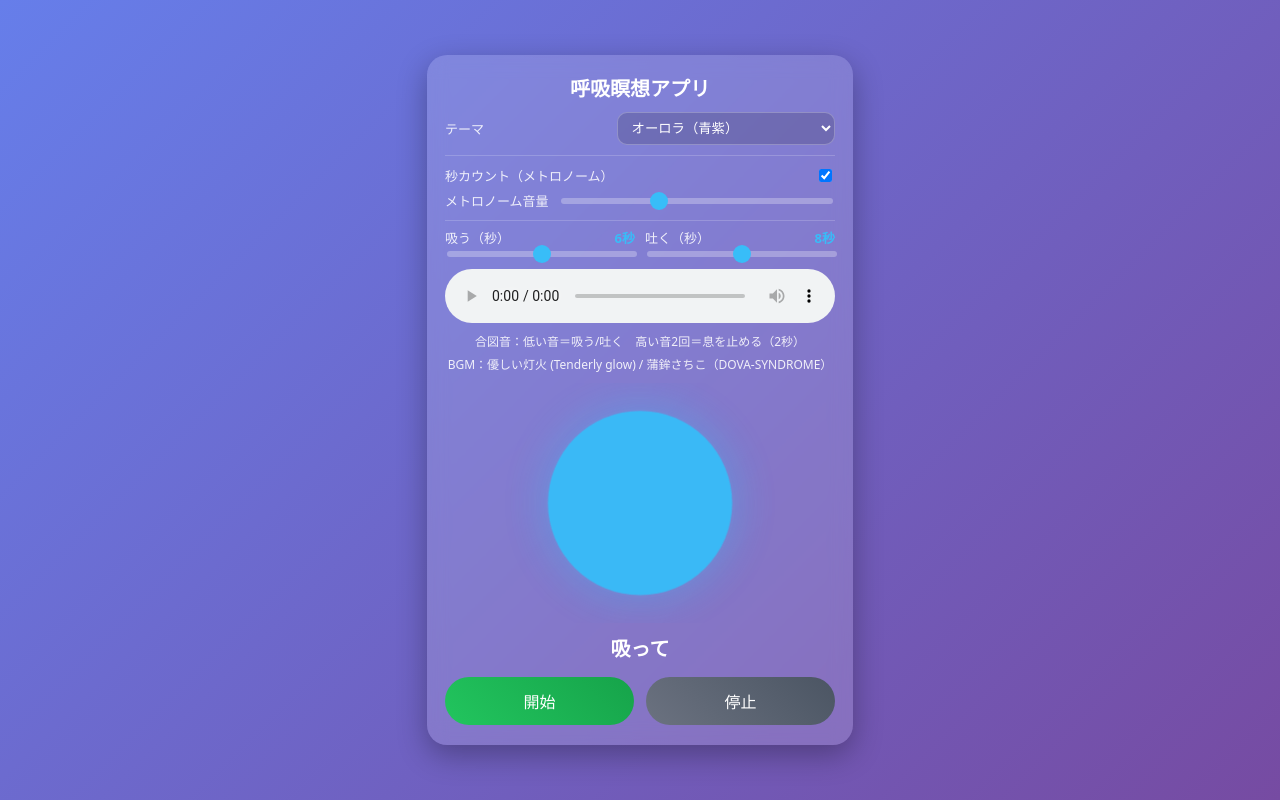
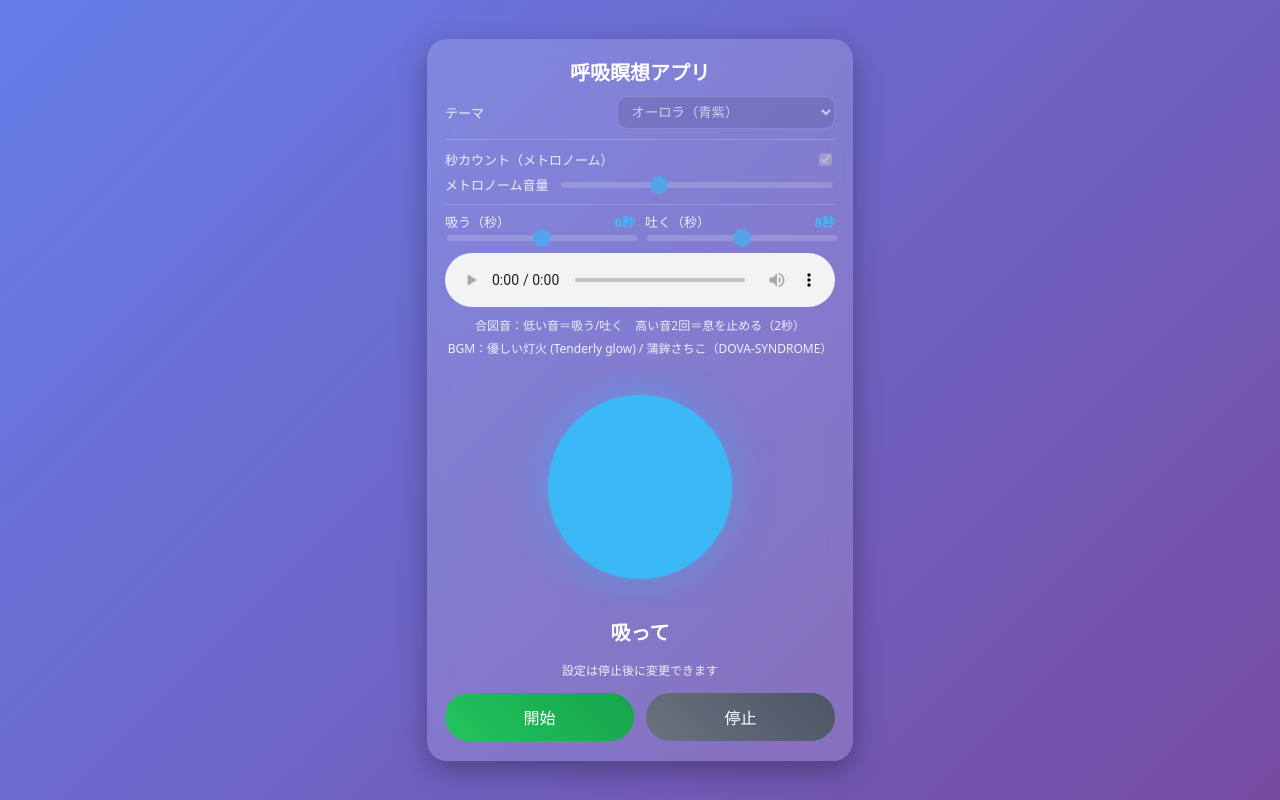
Before and after one commit to xxxelmoxxx/meditation-app, a plain HTML site: page index.html in a window 1280 px wide. Both pictures are taken after a click on the button "開始". Drawn offline with Linux system fonts and the light colour scheme.

Commit message:
Update index.html

```diff
--- a/index.html
+++ b/index.html
@@ -269,6 +269,9 @@
         <div id="circle"></div>
       </div>
       <div id="instruction">準備ができたら開始を押してください</div>
+        <div id="lockNote" class="note" style="display:none;">
+        設定は停止後に変更できます
+        </div>
     </div>
 
     <div class="controls">
@@ -285,11 +288,28 @@ document.addEventListener("DOMContentLoaded", () => {
   const exhaleVal = document.getElementById("exhaleVal");
   const circle = document.getElementById("circle");
   const instruction = document.getElementById("instruction");
+  const lockNote = document.getElementById("lockNote");
   const bgm = document.getElementById("bgm");
+
 
   const themeSelect = document.getElementById("themeSelect");
   const metroOn = document.getElementById("metroOn");
   const metroVol = document.getElementById("metroVol");
+
+  function setControlsEnabled(enabled){
+  const controls = [themeSelect, metroOn, metroVol, inhale, exhale];
+
+  controls.forEach(el => {
+    el.disabled = !enabled;
+  });
+
+  // 見た目でも「ロック中」を分かりやすく（任意）
+  const opacity = enabled ? "1" : "0.6";
+  controls.forEach(el => {
+    el.style.opacity = opacity;
+    el.style.cursor = enabled ? "pointer" : "not-allowed";
+  });
+}
 
   let running = false;
   let timer = null;
@@ -514,6 +534,9 @@ document.addEventListener("DOMContentLoaded", () => {
     if (running) return;
     running = true;
 
+    setControlsEnabled(false);      // ★ロック
+    lockNote.style.display = "block"; // ★表示
+
     ensureAudio();
     bgm.play().catch(()=>{ /* controlsで手動再生可 */ });
 
@@ -538,6 +561,9 @@ document.addEventListener("DOMContentLoaded", () => {
     circle.style.transform = "scale(1)";
     circle.style.opacity = "0.92";
     bgm.pause();
+
+    setControlsEnabled(true);
+    lockNote.style.display = "none"; // ★非表示
   }
 
   document.getElementById("start").addEventListener("click", start);
```
